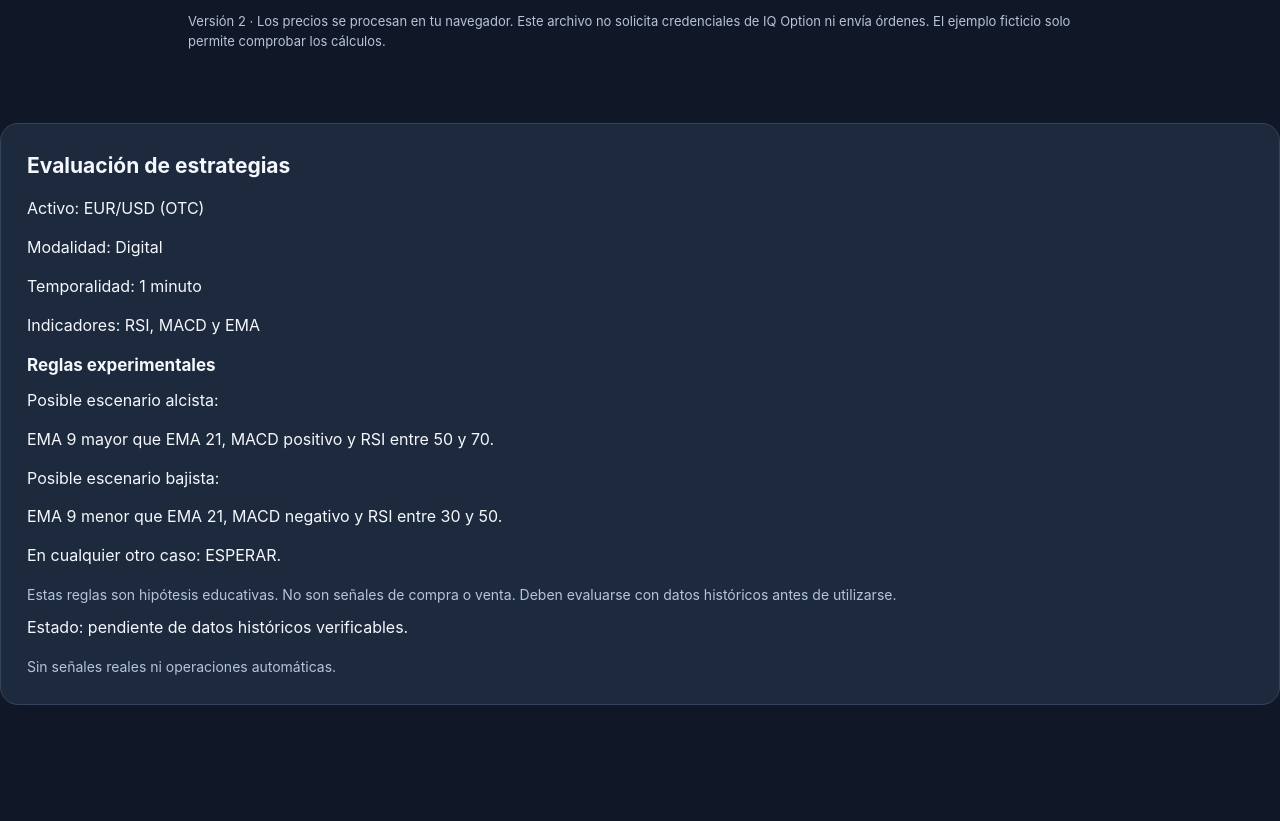
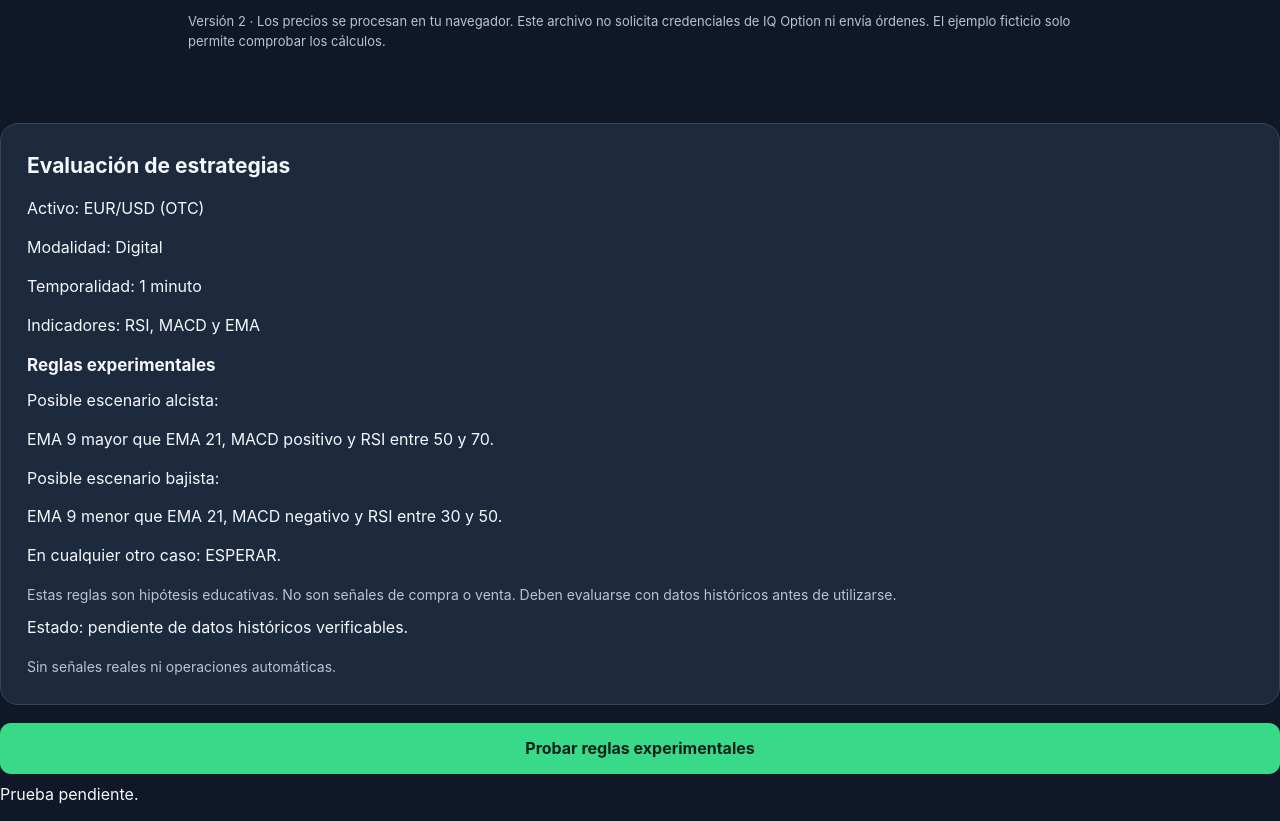
Before and after one commit to Pudosky30/Pudosky, a plain HTML site: page index.html in a window 1280 px wide. Shown: the part 1828-2649 px from the top of the page. Before the commit the page ends 2551 px from the top, so only its background shows below. Drawn offline with Linux system fonts and the light colour scheme.

Commit message:
Add experimental rules demo button and script

```diff
--- a/index.html
+++ b/index.html
@@ -780,5 +780,21 @@ function evaluarReglasDemo(rsi, ema9, ema21, macd) {
   return "ESPERAR";
 }
 </script>
+  <button onclick="probarReglasDemo()">
+  Probar reglas experimentales
+</button>
+
+<p id="resultadoReglasDemo">
+  Prueba pendiente.
+</p>
+
+<script>
+function probarReglasDemo() {
+  const resultado = evaluarReglasDemo(60, 105, 103, 0.5);
+
+  document.getElementById("resultadoReglasDemo")
+    .textContent = "Resultado de prueba: " + resultado;
+}
+</script>
 </body>
 </html>
```
